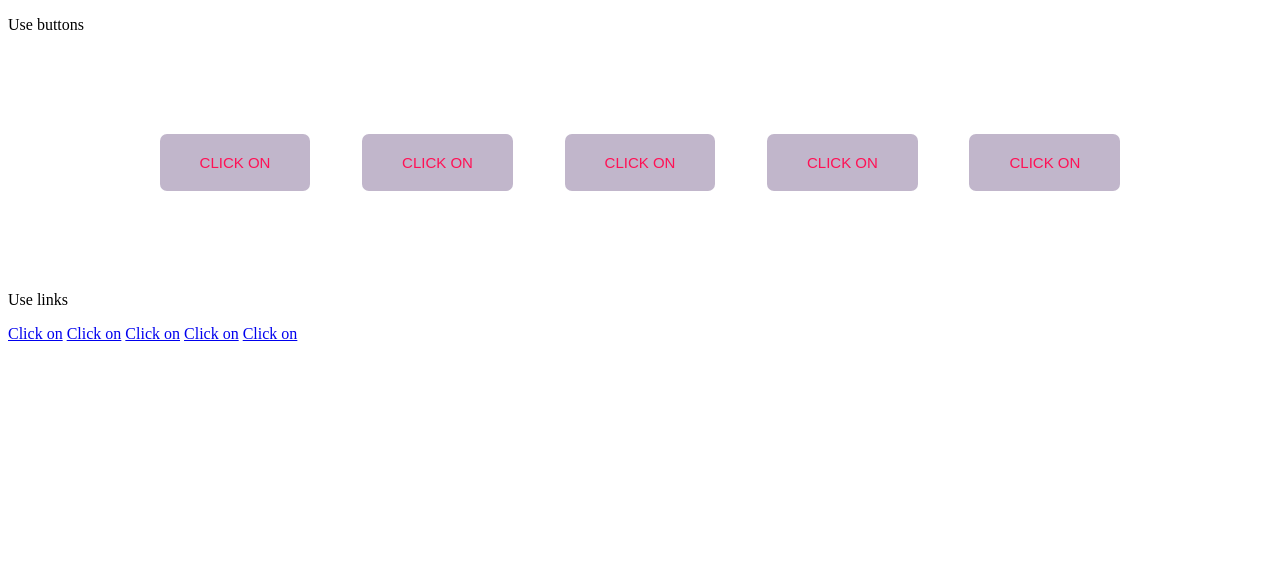
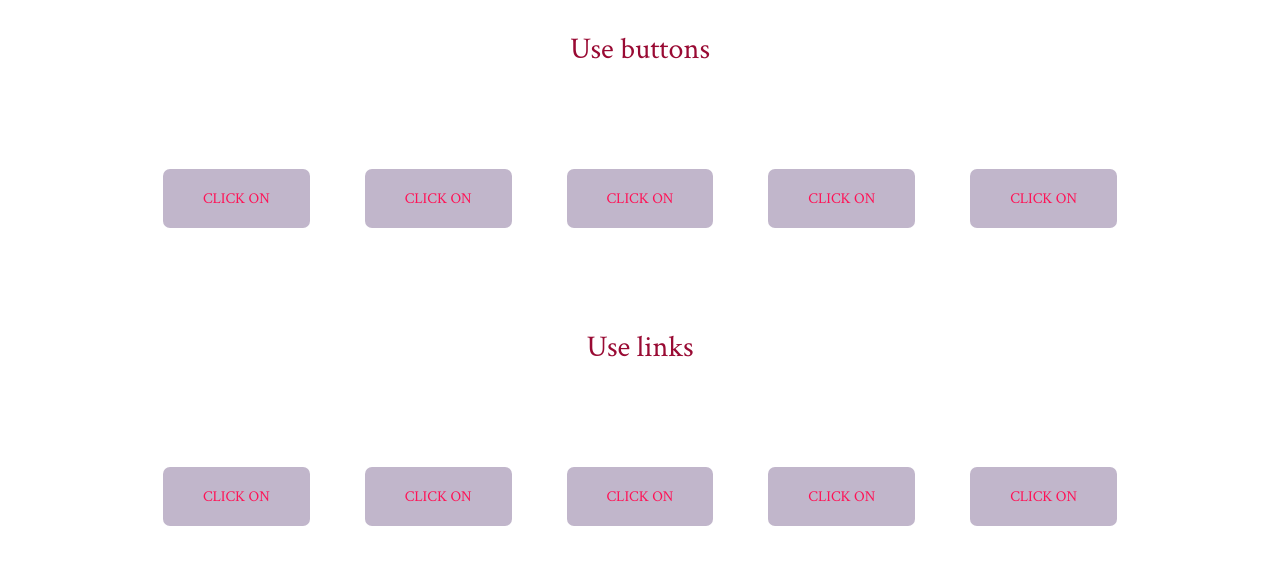
Before and after one commit to tetianamk/zero_markup, a plain HTML site: page index.html in a window 1280 px wide. Drawn offline with Linux system fonts and the light colour scheme.

Commit message:
add style links

```diff
--- a/assets/css/style.css
+++ b/assets/css/style.css
@@ -1,9 +1,17 @@
-nav {
+nav,
+.link-container {
   display: flex;
   justify-content: space-evenly;
   margin: 100px;
 }
-.btn {
+.title {
+  font-family: 'Crimson Text', serif;
+  font-size: 30px;
+  color: #990A33;
+  text-align: center;
+}
+.btn,
+.link {
   font-size: 15px;
   color: #ff1155;
   text-transform: uppercase;
@@ -12,8 +20,21 @@ nav {
   border-radius: 7px;
   cursor: pointer;
   background-color: #c1b6cb;
+  font-family: 'Crimson Text', serif;
+  text-align: center;
 }
-.btn:hover {
+.btn:hover,
+.link:hover {
   border: 1px solid#ff1155;
   background-color: #ffffff;
 }
+.link-on {
+  text-decoration: none;
+}
+.link-on:hover {
+  text-decoration: underline;
+}
+
+.link:active {
+  color: black;
+}
```
